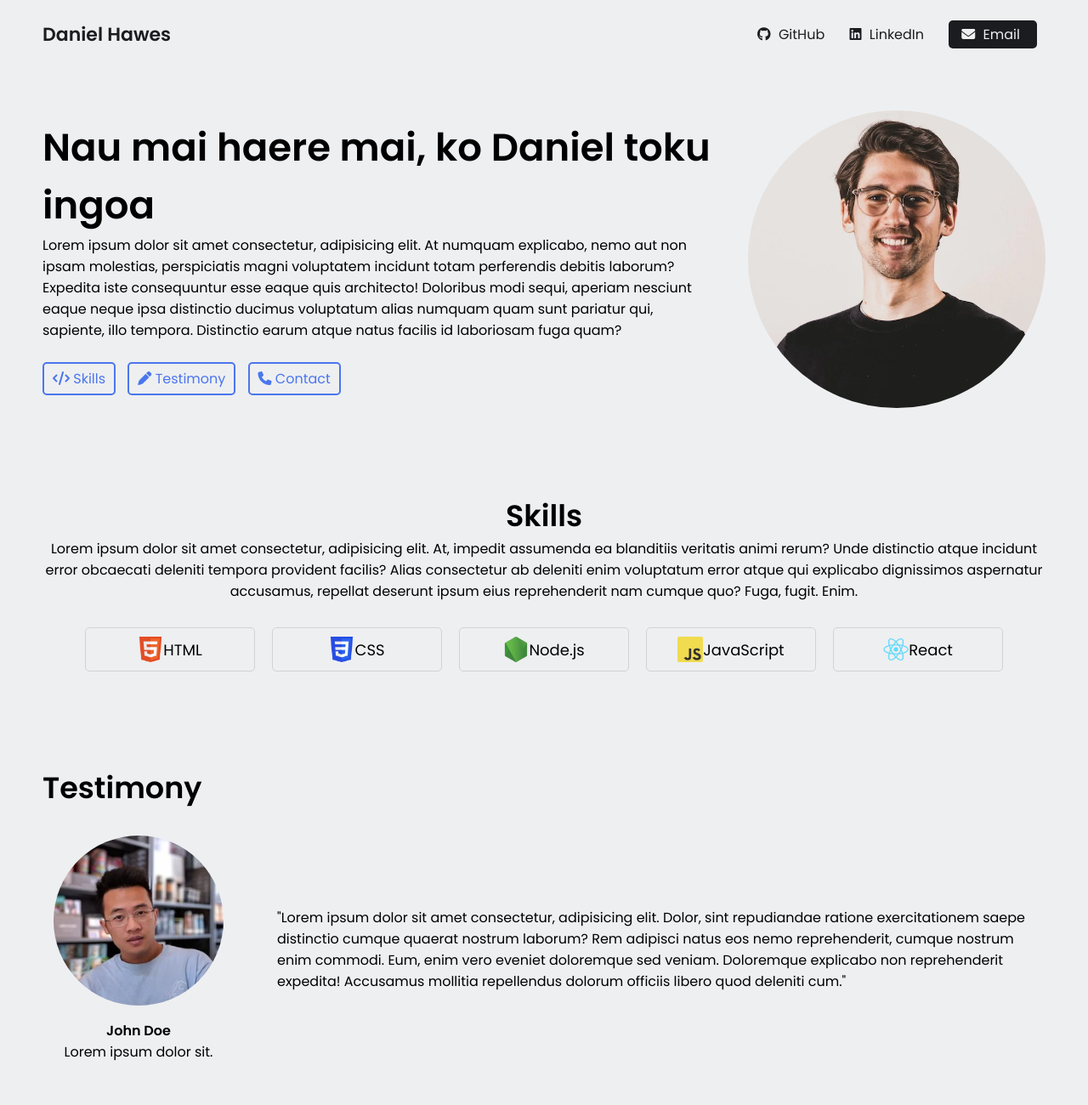
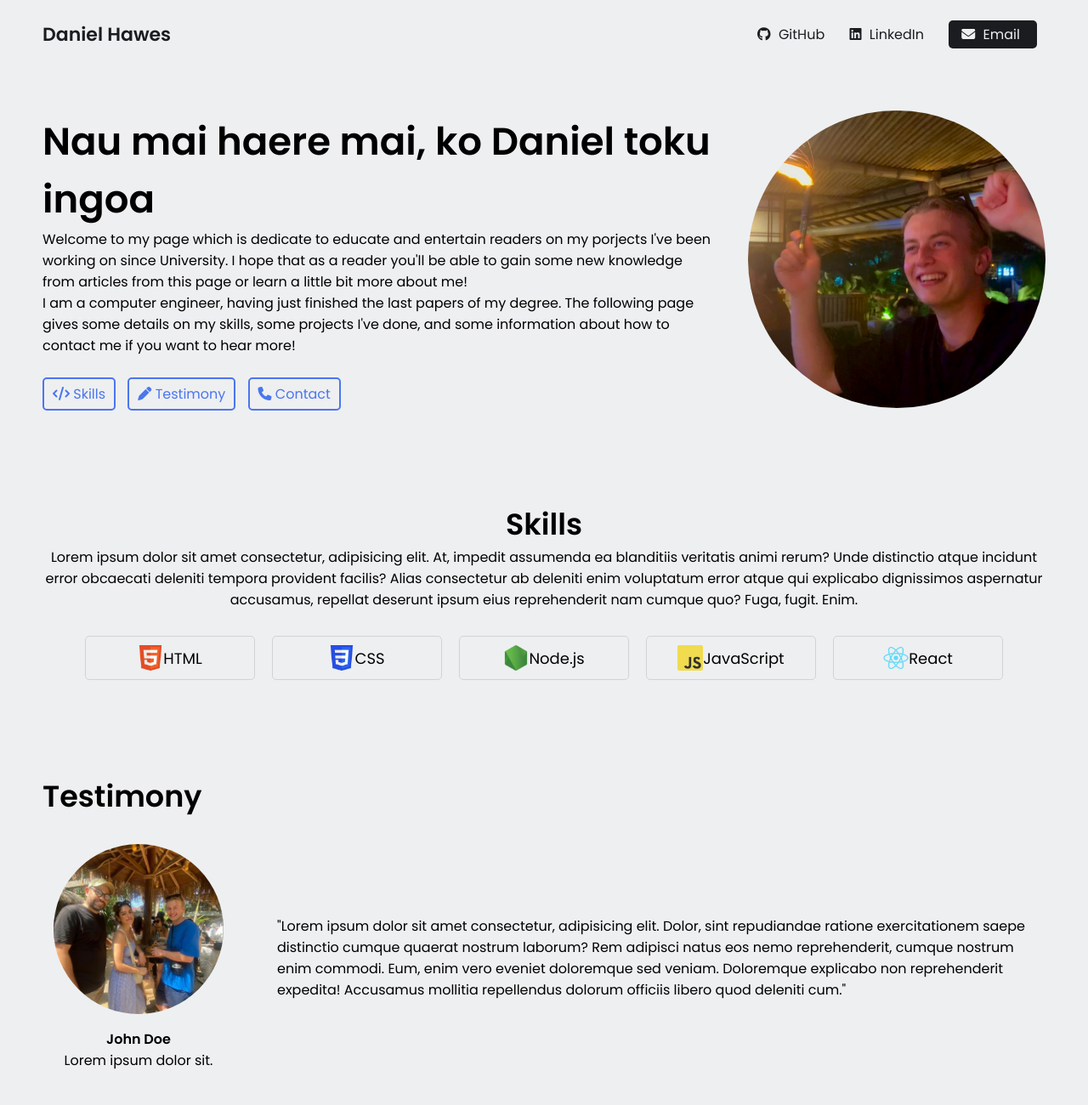
Before and after one commit to danielhawes08/website-blog, a plain HTML site: page index.html in a window 1280 px wide. Shown: the top 1300 px of the page at 85% size. Drawn offline with Linux system fonts and the light colour scheme.

Commit message:
Updated Photos

```diff
--- a/index.html
+++ b/index.html
@@ -47,7 +47,10 @@
         <section class="hero-section">
             <div class="text">
                 <h2>Nau mai haere mai, ko Daniel toku ingoa</h2>
-                <p>Lorem ipsum dolor sit amet consectetur, adipisicing elit. At numquam explicabo, nemo aut non ipsam molestias, perspiciatis magni voluptatem incidunt totam perferendis debitis laborum? Expedita iste consequuntur esse eaque quis architecto! Doloribus modi sequi, aperiam nesciunt eaque neque ipsa distinctio ducimus voluptatum alias numquam quam sunt pariatur qui, sapiente, illo tempora. Distinctio earum atque natus facilis id laboriosam fuga quam?</p>
+                <p>Welcome to my page which is dedicate to educate and entertain readers on my porjects I've been working on since University. I hope that as a reader you'll be able to gain some new knowledge from articles from this page or learn a little bit more about me! </p>
+                <p>
+                    I am a computer engineer, having just finished the last papers of my degree. The following page gives some details on my skills, some projects I've done, and some information about how to contact me if you want to hear more!
+                </p>
 
                 <div class="links">
                     <a href="#skills">
@@ -68,7 +71,7 @@
             </div>
 
             <div class="headshot">
-                <img src="images/hero-headshot.webp" alt="john doe headshot">
+                <img src="images/happy-photo.webp" alt="john doe headshot">
             </div>
         </section>
         <!-- SECTION 2: Skills -->
@@ -108,7 +111,7 @@
 
             <div class="group">
               <div class="person-details">
-                <img src="images/testimony-headshot.webp">
+                <img src="images/family-photo.webp">
                 <p>John Doe</p>
                 <p>Lorem ipsum dolor sit.</p>
               </div>
--- a/styles.css
+++ b/styles.css
@@ -106,6 +106,10 @@ nav .right a span {
 .hero-section .headshot img {
     border-radius: 50%;
     width: 350px;
+    aspect-ratio: 1/1;
+    object-fit: cover;
+    border-radius: 50%;
+    margin-bottom: 10px;
 }
 
 /* SECTION 2: Skills */
```
Also changed, not shown: images/family-photo.webp (added), images/happy-photo.webp (added).
